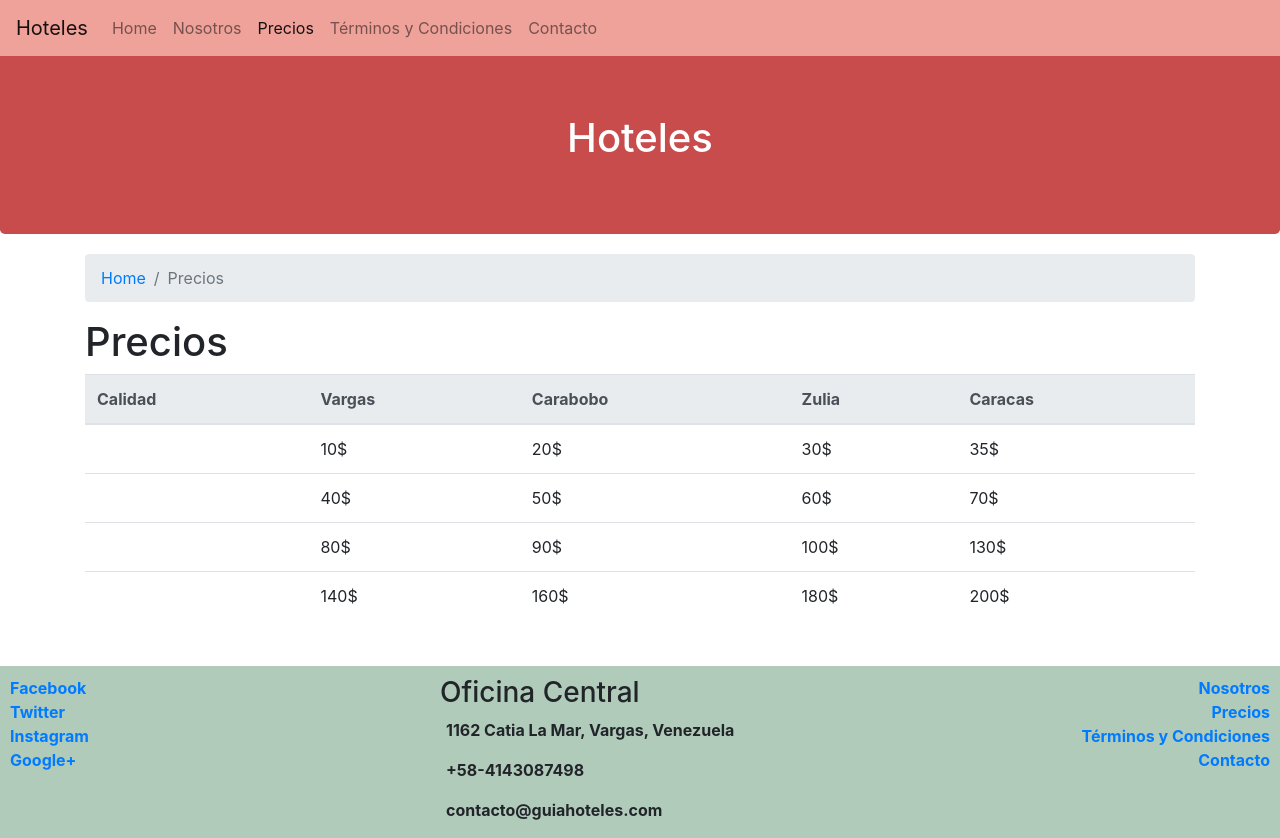
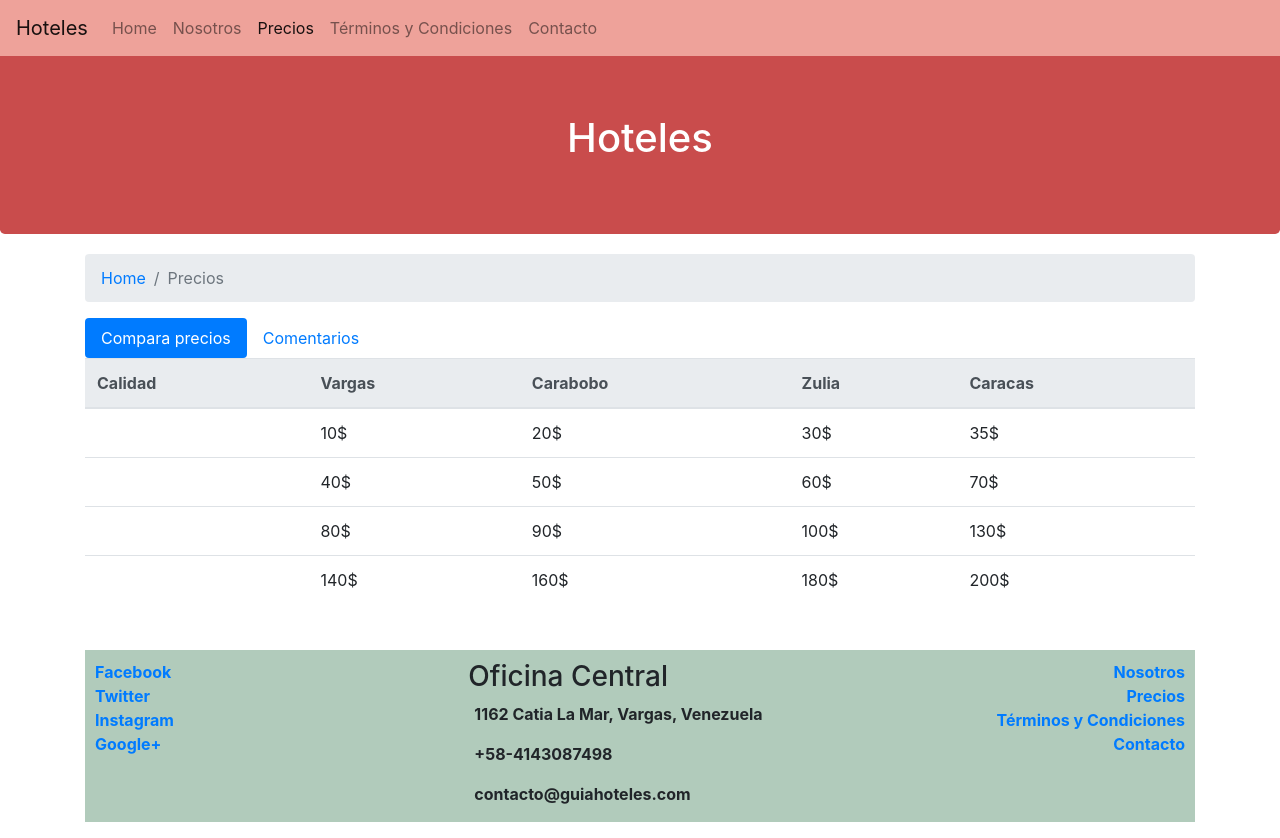
Before and after one commit to GeGonzalez10/Guia-de-Hoteles, a website: page precios.html in a window 1280 px wide. Drawn offline with nearby package versions, Linux system fonts and the light colour scheme; a web font is replaced by a local one.

Commit message:
Usando tabs y pills en Precios

```diff
--- a/precios.html
+++ b/precios.html
@@ -49,7 +49,18 @@
               <li class="breadcrumb-item active" aria-current="page">Precios</li>
             </ol>
           </nav>
-          <h1>Precios</h1>
+
+  <ul class="nav nav-pills" id="myTab" role="tablist">
+    <li class="nav-item">
+      <a class="nav-link active" id="compara-tab" data-toogle="pill" href="#compara" role="tab" aria-controls="compara" aria-selected="true"> Compara precios</a>
+    </li>
+    <li class="nav-item">
+    <a class="nav-link" id="comentarios-tab" data-toogle="pill" href="#comentarios" role="tab" aria-controls="comentarios" aria-selected="false">Comentarios</a>
+    </li>
+   </ul>
+
+  <div class="tab-content" id="myTabContent">
+    <div class="tab-pane fade show active" id="compara" role="tabpanel" aria-labelledby="compara-tab">
       <div class="table-responsive">
       <table class="table">
       <thead class="thead-light">
@@ -94,6 +105,13 @@
       </div>
       </div>
 
+    <div class="tab-pane fade" id="comentarios" role="tabpanel" aria-labelledby="comentarios-tab">
+       <h1>Comentarios</h1>
+    </div>
+
+
+  </div>
+
         <footer>
           <div class="row">
             <div class="col-sm-4 d-flex flex-column">
```
Lines whose indentation alone changed are shown as unchanged.
